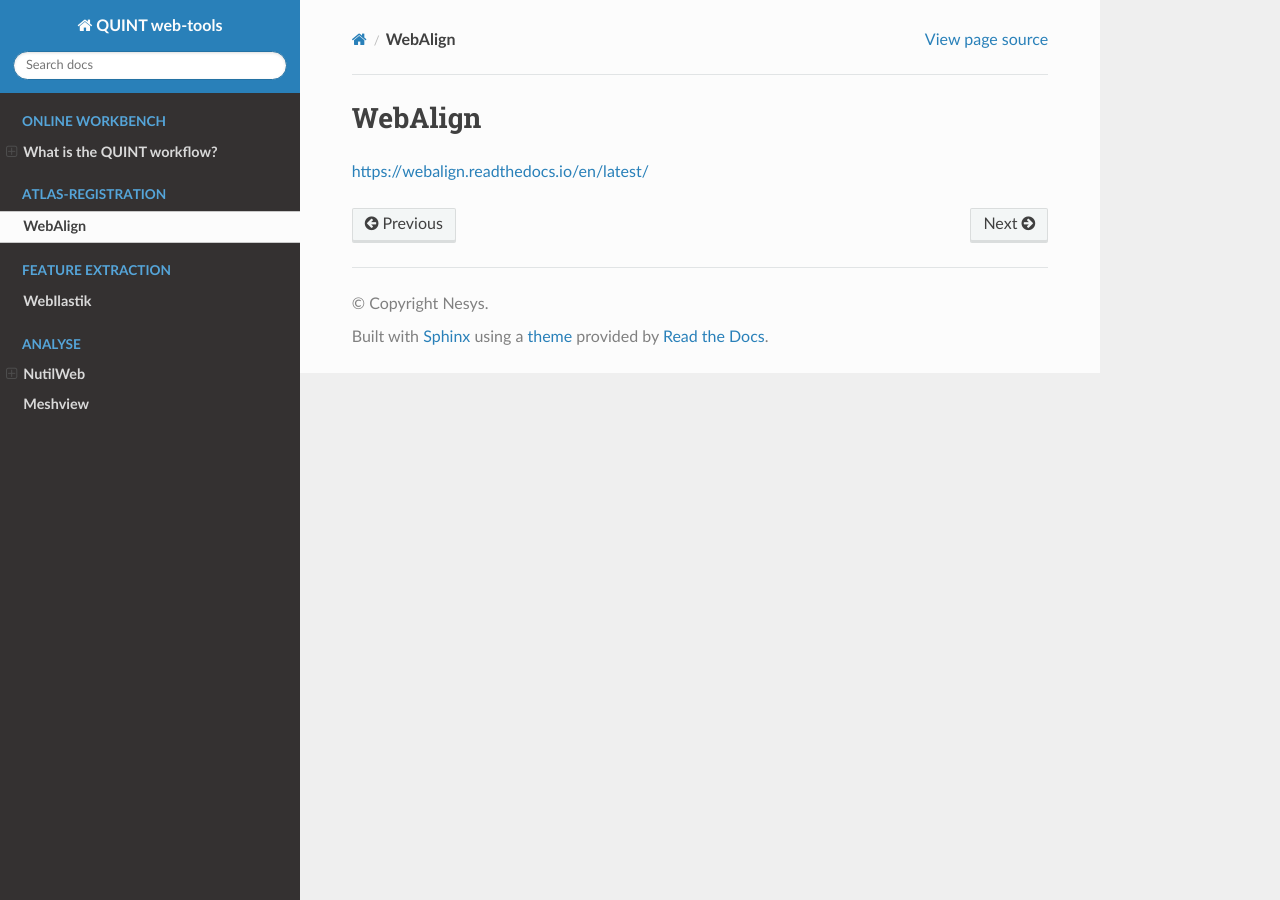
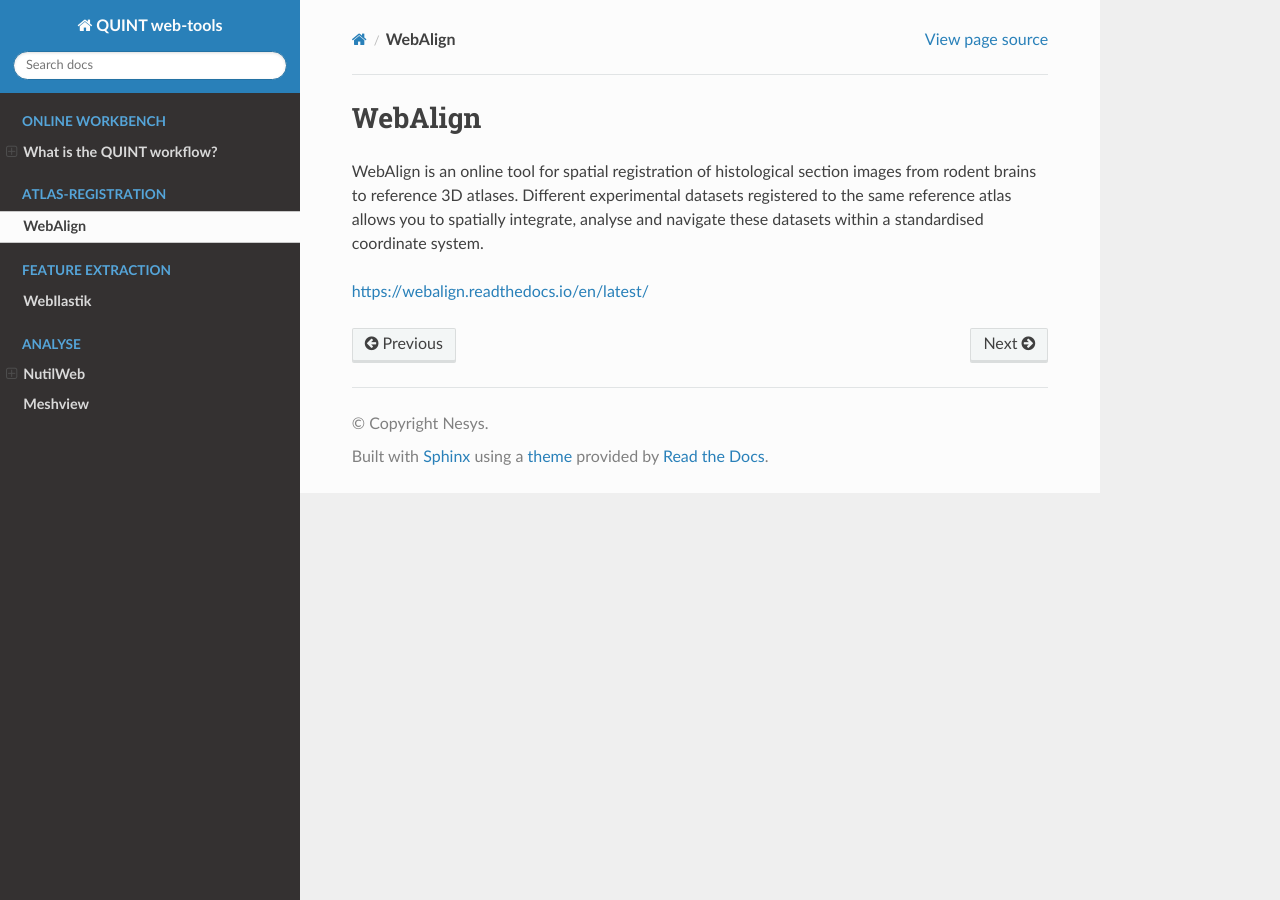
Before and after one commit to Neural-Systems-at-UIO/QUINT_webtools, a Sphinx documentation site: the page built from docs/WebAlign.rst, in a window 1280 px wide. Built offline with Sphinx 7.4.7 and the Read the Docs theme 2.0.0, drawn with Linux system fonts in a browser that asks for light colours; pages that are not in the unit, such as notebooks, are missing from menus.

Commit message:
Update WebAlign.rst

```diff
--- a/docs/WebAlign.rst
+++ b/docs/WebAlign.rst
@@ -1,4 +1,6 @@
 **WebAlign**
 ============
 
+WebAlign is an online tool for spatial registration of histological section images from rodent brains to reference 3D atlases. Different experimental datasets registered to the same reference atlas allows you to spatially integrate, analyse and navigate these datasets within a standardised coordinate system.
+
 https://webalign.readthedocs.io/en/latest/
```
